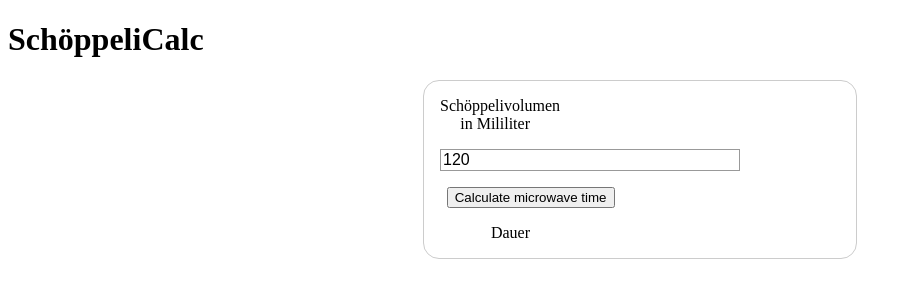
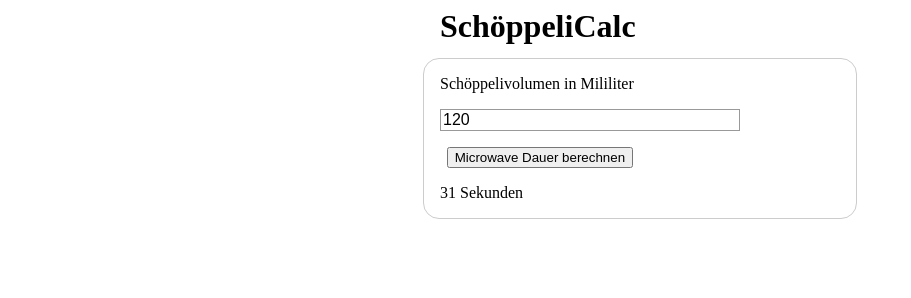
Before and after one commit to Ranudar/SchoeppeliCalc, a plain HTML site: page index.html in a window 1280 px wide. Shown: the whole page, without its empty margins (0-911 px from the left). Drawn offline with Linux system fonts and the light colour scheme.

Commit message:
Move css to separate style.css file.

```diff
--- a/index.html
+++ b/index.html
@@ -4,74 +4,7 @@
     <meta charset="UTF-8" />
     <meta name="viewport" content="width=device-width, initial-scale=1.0" />
     <title>SchöppeliCalc</title>
-    <style>
-      form {
-  /* Center the form on the page */
-  margin: 0 auto;
-  width: 400px;
-  /* Form outline */
-  padding: 1em;
-  border: 1px solid #ccc;
-  border-radius: 1em;
-}
-
-ul {
-  list-style: none;
-  padding: 0;
-  margin: 0;
-}
-
-form li + li {
-  margin-top: 1em;
-}
-
-label {
-  /* Uniform size & alignment */
-  display: inline-block;
-  width: 90px;
-  text-align: right;
-}
-
-input,
-textarea {
-  /* To make sure that all text fields have the same font settings
-     By default, textareas have a monospace font */
-  font: 1em sans-serif;
-
-  /* Uniform text field size */
-  width: 300px;
-  box-sizing: border-box;
-
-  /* Match form field borders */
-  border: 1px solid #999;
-}
-
-input:focus,
-textarea:focus {
-  /* Additional highlight for focused elements */
-  border-color: #000;
-}
-
-textarea {
-  /* Align multiline text fields with their labels */
-  vertical-align: top;
-
-  /* Provide space to type some text */
-  height: 5em;
-}
-
-.button {
-  /* Align buttons with the text fields */
-  padding-left: 90px; /* same size as the label elements */
-}
-
-button {
-  /* This extra margin represent roughly the same space as the space
-     between the labels and their text fields */
-  margin-left: 0.5em;
-}
-
-    </style>
+    <link rel="stylesheet" href="style.css">
   </head>
   <body>
     <h1>SchöppeliCalc</h1>
@@ -79,7 +12,7 @@ button {
       <ul>
         <li><label for="volume">Schöppelivolumen in Mililiter</label></li>
         <li><input type="number" value="120" min="10" max="360" step="10" placeholder="Volumen" id="volume"></li>
-        <li><button type="submit">Calculate microwave time</button></li>
+        <li><button type="submit">Microwave Dauer berechnen</button></li>
         <li><label for="Result" id="result">Dauer</label></li>
       </ul>
     </form>
--- a/main.js
+++ b/main.js
@@ -2,28 +2,33 @@
 // Dichte Milch = 1020 kg/m^3; Spezifische Wärmekapazität Milch: 3.95 kJ/kg
 // 1 m^3 = 1000 Liter
 
-const heatCapacityMilk = 3.95 // kJ/(kg*K)
-const relativeDensityMilk = 1.020 // kg/l
+const heatCapacityMilk = 3.95; // kJ/(kg*K)
+const relativeDensityMilk = 1.02; // kg/l
 
-function calculateMicrowaveTime(volume=220, watt=800, initialTemperature=7, targetTemperature=45) {
+function calculateMicrowaveTime(
+  volume = 220,
+  watt = 800,
+  initialTemperature = 7,
+  targetTemperature = 45
+) {
   // volume in ml, temperatures degrees celsius
-  const microwaveEfficiency = 0.75
+  const microwaveEfficiency = 0.75;
   watt = watt * microwaveEfficiency;
   const temperatureDifference = targetTemperature - initialTemperature; // difference celsius corresponds to kelvin
   const mass = (volume / 1000) * relativeDensityMilk;
   const kiloJoule = mass * temperatureDifference * heatCapacityMilk;
   const Joule = kiloJoule * 1000;
-  const time = Joule / watt
+  const time = Joule / watt;
   return Math.round(time);
 }
 // console.log(calculateMicrowaveTime(120))
 
 const result = document.querySelector("#result");
-// const volume = document.querySelector("#volume");
-
+const volume = document.querySelector("#volume");
+result.textContent = `${calculateMicrowaveTime(volume.value)} Sekunden`;
 
 const submitButton = document.querySelector("button");
-submitButton.addEventListener("click", event => {
+submitButton.addEventListener("click", (event) => {
   event.preventDefault();
-  result.textContent = calculateMicrowaveTime(volume.value)
-})
+  result.textContent = `${calculateMicrowaveTime(volume.value)} Sekunden`;
+});
--- /dev/null
+++ b/style.css
@@ -0,0 +1,71 @@
+h1 {
+  margin: 0 auto;
+  width: 400px;
+  height: 50px;
+}
+
+form {
+    /* Center the form on the page */
+    margin: 0 auto;
+    width: 400px;
+    /* Form outline */
+    padding: 1em;
+    border: 1px solid #ccc;
+    border-radius: 1em;
+  }
+
+  ul {
+    list-style: none;
+    padding: 0;
+    margin: 0;
+  }
+
+  form li + li {
+    margin-top: 1em;
+  }
+
+  label {
+    /* Uniform size & alignment */
+    display: inline;
+    width: 90px;
+    text-align: left;
+  }
+
+  input,
+  textarea {
+    /* To make sure that all text fields have the same font settings
+       By default, textareas have a monospace font */
+    font: 1em sans-serif;
+
+    /* Uniform text field size */
+    width: 300px;
+    box-sizing: border-box;
+
+    /* Match form field borders */
+    border: 1px solid #999;
+  }
+
+  input:focus,
+  textarea:focus {
+    /* Additional highlight for focused elements */
+    border-color: #000;
+  }
+
+  textarea {
+    /* Align multiline text fields with their labels */
+    vertical-align: top;
+
+    /* Provide space to type some text */
+    height: 5em;
+  }
+
+  .button {
+    /* Align buttons with the text fields */
+    padding-left: 90px; /* same size as the label elements */
+  }
+
+  button {
+    /* This extra margin represent roughly the same space as the space
+       between the labels and their text fields */
+    margin-left: 0.5em;
+  }
```
